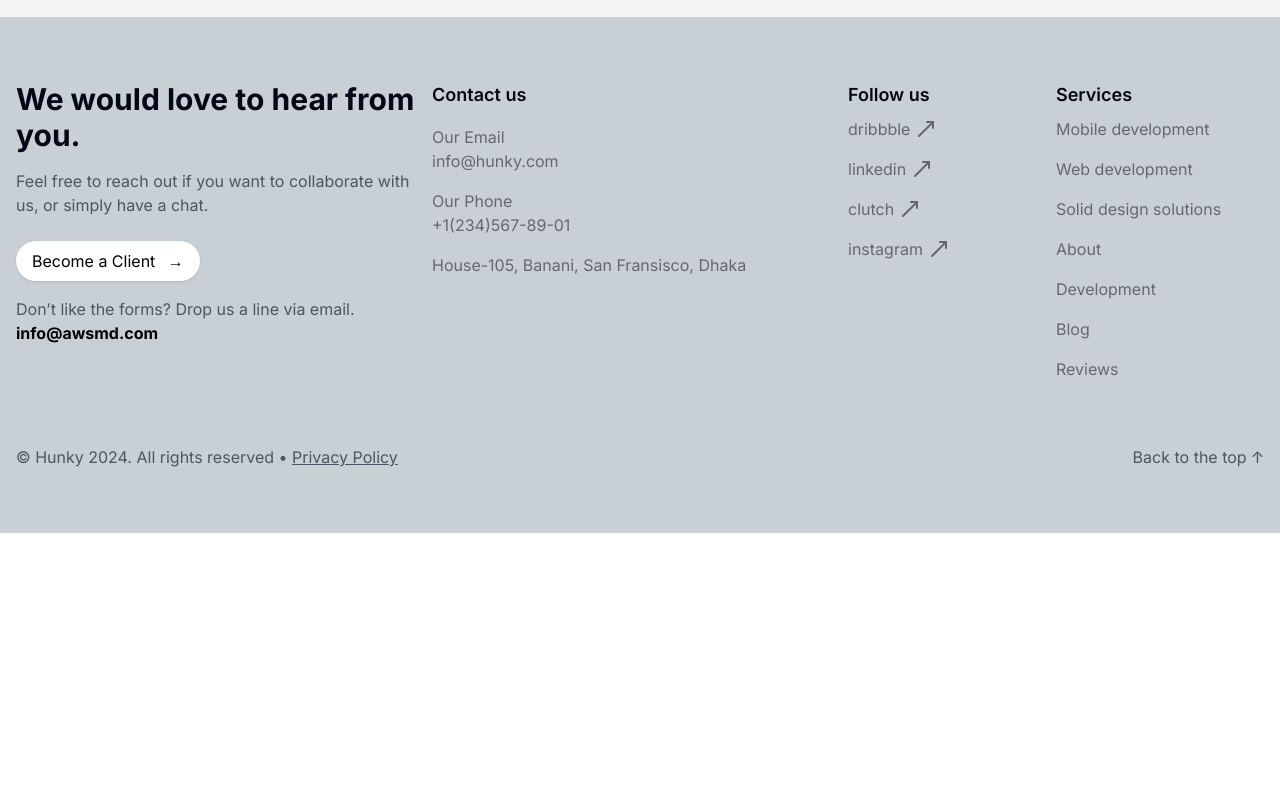
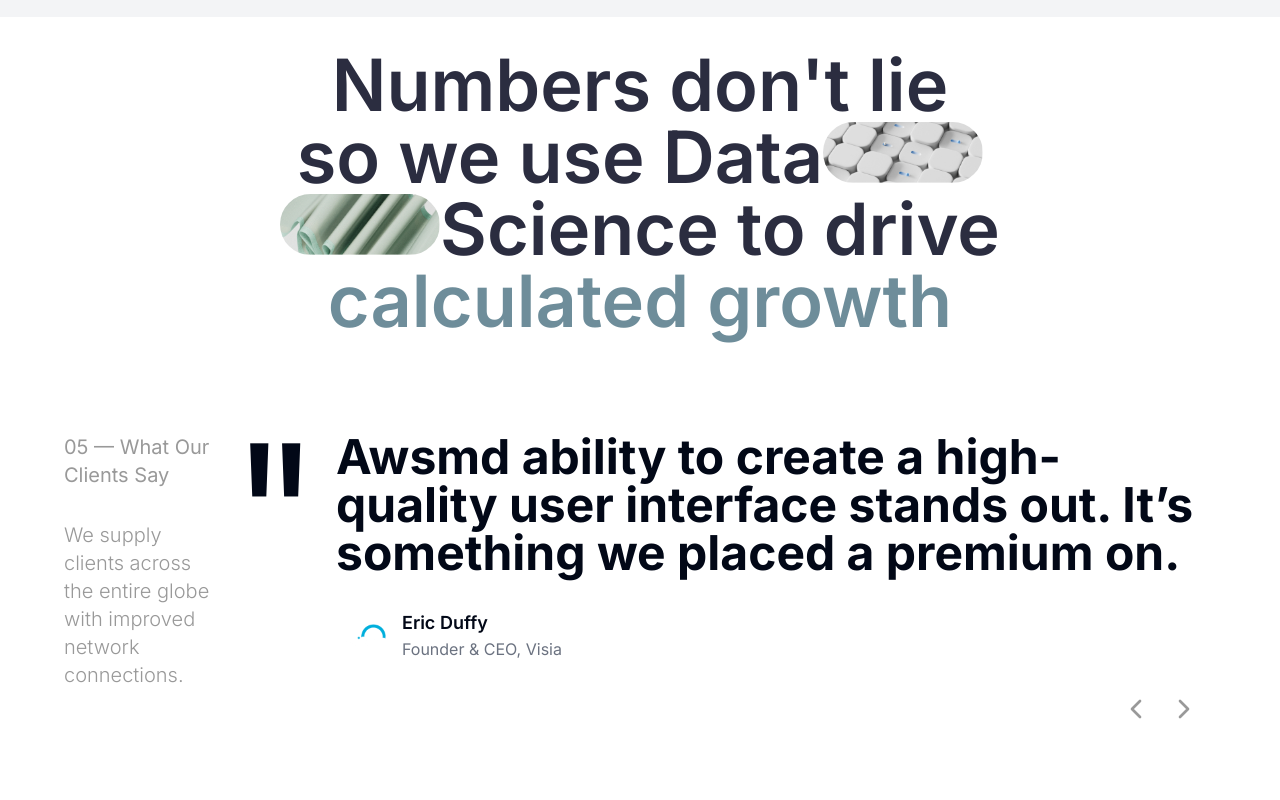
Before and after one commit to ImpiusVenatus/creative-portfolio, a Next.js app: page / in a window 1280 px wide. Shown: the part 9520-10320 px from the top of the page. Before the commit the page ends 10053 px from the top, so only its background shows below. Built offline with nearby package versions, Linux system fonts and the light colour scheme.

Commit message:
Testimonial

```diff
--- a/src/app/page.tsx
+++ b/src/app/page.tsx
@@ -2,12 +2,14 @@
 
 import AboutUsSection from "@/components/AboutUs";
 import Footer from "@/components/Footer";
+import Growth from "@/components/Growth";
 import HeroSection from "@/components/Hero";
 import { Logo } from "@/components/Logos";
 import Navbar from "@/components/Navbar";
 import PortfolioSection from "@/components/Portfolio";
 import ProjectsSection from "@/components/Projects";
 import ServicesSection from "@/components/Services";
+import Testimonial from "@/components/Testimonial";
 import InfiniteText from "@/components/infiniteText/page";
 
 export default function MainPage() {
@@ -24,6 +26,8 @@
       <Logo />
       <ProjectsSection />
       <PortfolioSection />
+      <Growth />
+      <Testimonial />
       <Footer />
     </main>
   );
--- /dev/null
+++ b/src/components/Growth.tsx
@@ -0,0 +1,35 @@
+import Image from 'next/image';
+import React from 'react';
+
+const Growth: React.FC = () => {
+  return (
+    <div className="py-8 flex justify-center text-center">
+       <h2 className='text-[#2B2D40] text-7xl font-semibold'>Numbers don&apos;t lie <br/>
+            so we use Data
+            <span className='inline-block'>
+                <Image
+                    src="/growth/texture01.jpg"
+                    alt='Texture'
+                    width={100}
+                    height={100}
+                    className='w-[10rem] rounded-full'
+                />
+            </span>
+            <br/>
+            <span className='inline-block'>
+                <Image
+                    src="/growth/texture02.jpg"
+                    alt='Texture'
+                    width={100}
+                    height={100}
+                    className='w-[10rem] rounded-full'
+                />
+            </span>
+            Science to drive <br/>
+            <span className='text-[#6e8d9a]'>calculated growth</span>
+       </h2>
+    </div>
+  );
+};
+
+export default Growth;
--- /dev/null
+++ b/src/components/Testimonial.tsx
@@ -0,0 +1,84 @@
+import { useState } from 'react';
+import { motion, AnimatePresence } from 'framer-motion';
+import Image from 'next/image';
+import { ChevronLeft, ChevronRight } from 'lucide-react';
+
+const testimonials = [
+  {
+    text: "Awsmd ability to create a high-quality user interface stands out. It’s something we placed a premium on.",
+    author: "Eric Duffy",
+    title: "Founder & CEO, Visia",
+    image: "/logo.png",
+  },
+  {
+    text: "Awsmd transformed our digital presence and increased our customer engagement significantly.",
+    author: "Jane Doe",
+    title: "Marketing Head, TechCorp",
+    image: "/logo.png",
+  },
+  // Add more testimonials as needed
+];
+
+const Testimonial: React.FC = () => {
+  const [current, setCurrent] = useState(0);
+
+  const handleNext = () => {
+    setCurrent((prev) => (prev + 1) % testimonials.length);
+  };
+
+  const handlePrev = () => {
+    setCurrent((prev) => (prev - 1 + testimonials.length) % testimonials.length);
+  };
+
+  return (
+    <div className='flex justify-center px-16'>
+        <div className='w-1/5 py-16'>
+            <h2 className="text-xl font-normal text-[#999999] mb-8">
+            05 — What Our Clients Say
+            </h2>
+            <p className="text-xl font-light text-[#999999] mb-12 max-w-[90%]">
+            We supply clients across the entire globe with improved network connections.
+            </p>
+        </div>
+        <div className='w-3/20 text-[12rem]'>
+            <span>"</span>
+        </div>
+        <div className="max-w-4xl flex-grow py-16 px-4">
+            <AnimatePresence mode='wait'>
+                <motion.div
+                key={current}
+                initial={{ opacity: 0 }}
+                animate={{ opacity: 1 }}
+                exit={{ opacity: 0 }}
+                transition={{ duration: 0.5 }}
+                >
+                <p className="text-5xl font-bold mb-8">{testimonials[current].text}</p>
+                <div className="flex items-center mb-8">
+                    <Image
+                    src={testimonials[current].image}
+                    alt={testimonials[current].author}
+                    width={50}
+                    height={50}
+                    className="rounded-full"
+                    />
+                    <div className="ml-4 text-left">
+                    <p className="text-lg font-semibold">{testimonials[current].author}</p>
+                    <p className="text-md text-gray-500">{testimonials[current].title}</p>
+                    </div>
+                </div>
+                </motion.div>
+            </AnimatePresence>
+            <div className="flex items-center justify-end space-x-4">
+                <button onClick={handlePrev} className="focus:outline-none text-[#999999]">
+                <ChevronLeft size={32} />
+                </button>
+                <button onClick={handleNext} className="focus:outline-none text-[#999999]">
+                <ChevronRight size={32} />
+                </button>
+            </div>
+        </div>
+    </div>
+  );
+};
+
+export default Testimonial;
```
Also changed, not shown: public/growth/texture01.jpg (added), public/growth/texture02.jpg (added).
